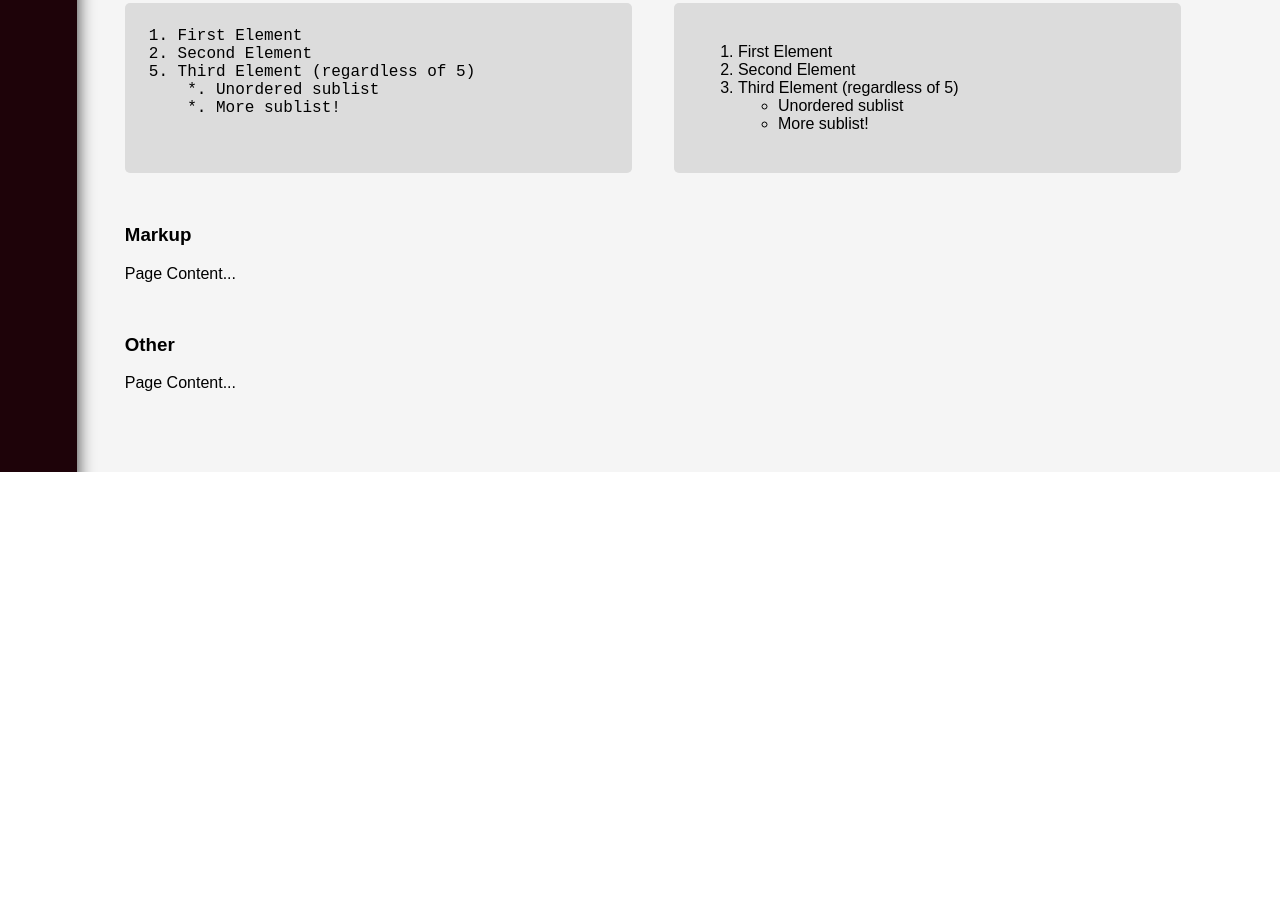
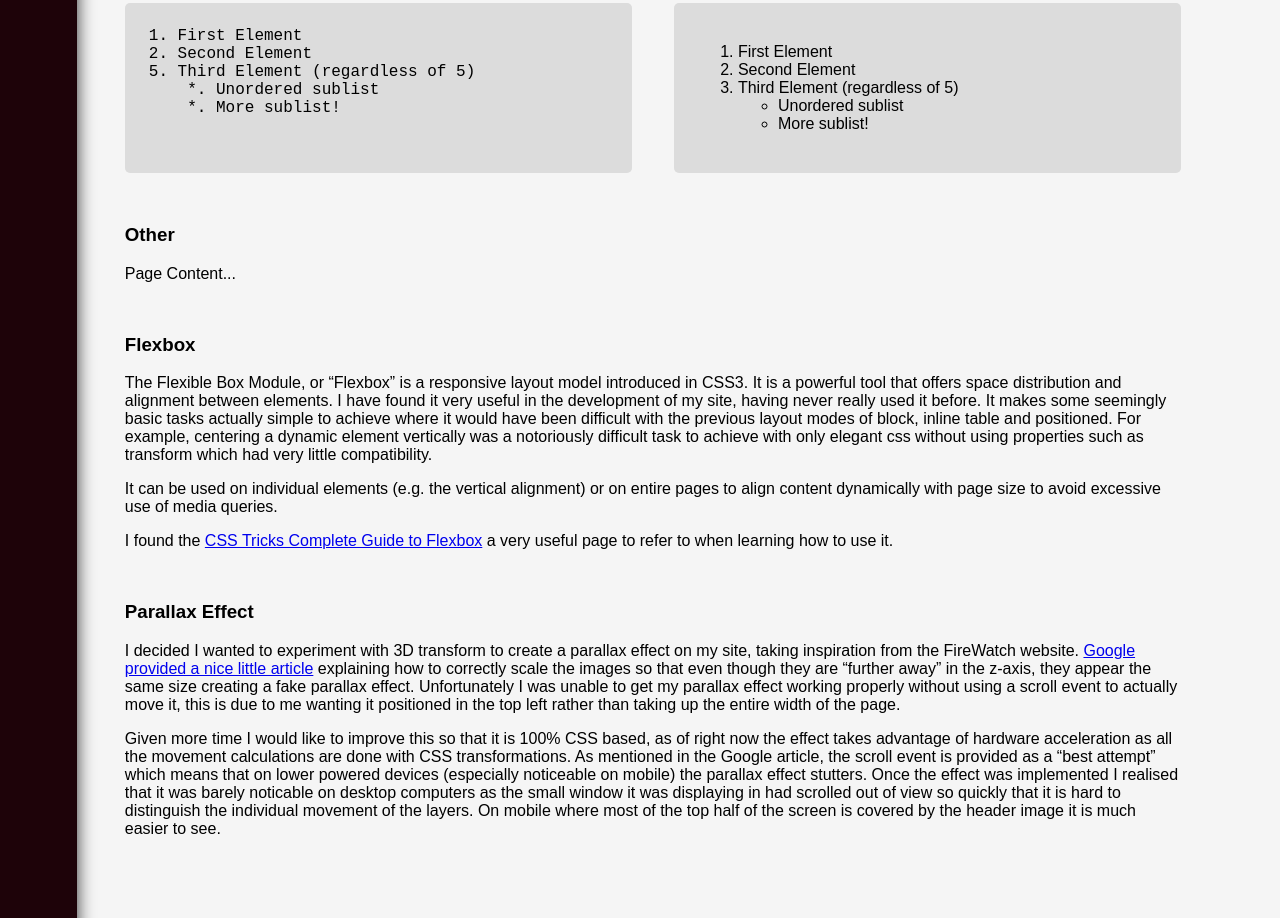
Before and after one commit to TangoChicken/uop-webf1, a plain HTML site: page log.html in a window 1280 px wide. Shown: the part 1391-2309 px from the top of the page. Before the commit the page ends 1863 px from the top, so only its background shows below. Drawn offline with Linux system fonts and the light colour scheme.

Commit message:
Added content to discovery log

```diff
--- a/log.html
+++ b/log.html
@@ -108,9 +108,9 @@
                 <h3>Contents:</h3>
                 <p>Covering
                     <a href="#a_markdown">markdown</a>,
-                    <a href="#a_markup">markup</a>,
-                    <a href="#a_style">style</a> and
-                    <a href="#a_other">more</a>.</p>
+                    <a href="#a_style">style</a>,
+                    <a href="#a_flexbox">flexbox</a>,
+                    <a href="#a_parallax">parallax</a>.</p>
             </section>
             <section>
                 <h3 id="a_markdown">Markdown</h3>
@@ -199,12 +199,41 @@ H2
                 </div>
             </section>
             <section>
-                <h3 id="a_markup">Markup</h3>
+                <h3 id="a_other">Other</h3>
                 <p>Page Content...</p>
             </section>
             <section>
-                <h3 id="a_other">Other</h3>
-                <p>Page Content...</p>
+                <h3 id="a_flexbox">Flexbox</h3>
+                <p>The Flexible Box Module, or “Flexbox” is a responsive layout model introduced in CSS3. It is a powerful tool
+                    that offers space distribution and alignment between elements. I have found it very useful in the development
+                    of my site, having never really used it before. It makes some seemingly basic tasks actually simple to
+                    achieve where it would have been difficult with the previous layout modes of block, inline table and
+                    positioned. For example, centering a dynamic element vertically was a notoriously difficult task to achieve
+                    with only elegant css without using properties such as transform which had very little compatibility.</p>
+                <p>It can be used on individual elements (e.g. the vertical alignment) or on entire pages to align content dynamically
+                    with page size to avoid excessive use of media queries.</p>
+                <p>I found the
+                    <a href="https://css-tricks.com/snippets/css/a-guide-to-flexbox/">CSS Tricks Complete Guide to Flexbox</a>
+                    a very useful page to refer to when learning how to use it.</p>
+            </section>
+            <section>
+                <h3 id="a_parallax">Parallax Effect</h3>
+                <p>I decided I wanted to experiment with 3D transform to create a parallax effect on my site, taking inspiration
+                    from the FireWatch website.
+                    <a href="https://developers.google.com/web/updates/2016/12/performant-parallaxing">Google provided a nice little article</a>
+                    explaining how to correctly scale the images so that even though they are “further away” in the z-axis, they appear the same
+                    size creating a fake parallax effect. Unfortunately I was unable to get my parallax effect working properly
+                    without using a scroll event to actually move it, this is due to me wanting it positioned in the top
+                    left rather than taking up the entire width of the page.</p>
+                <p>Given more time I would like to improve this so that it is 100% CSS based, as of right now the effect takes
+                    advantage of hardware acceleration as all the movement calculations are done with CSS transformations.
+                    As mentioned in the Google article, the scroll event is provided as a “best attempt” which means that
+                    on lower powered devices (especially noticeable on mobile) the parallax effect stutters. Once the effect
+                    was implemented I realised that it was barely noticable on desktop computers as the small window it was
+                    displaying in had scrolled out of view so quickly that it is hard to distinguish the individual movement
+                    of the layers. On mobile where most of the top half of the screen is covered by the header image it is
+                    much easier to see.
+                </p>
             </section>
         </article>
     </main>
```
